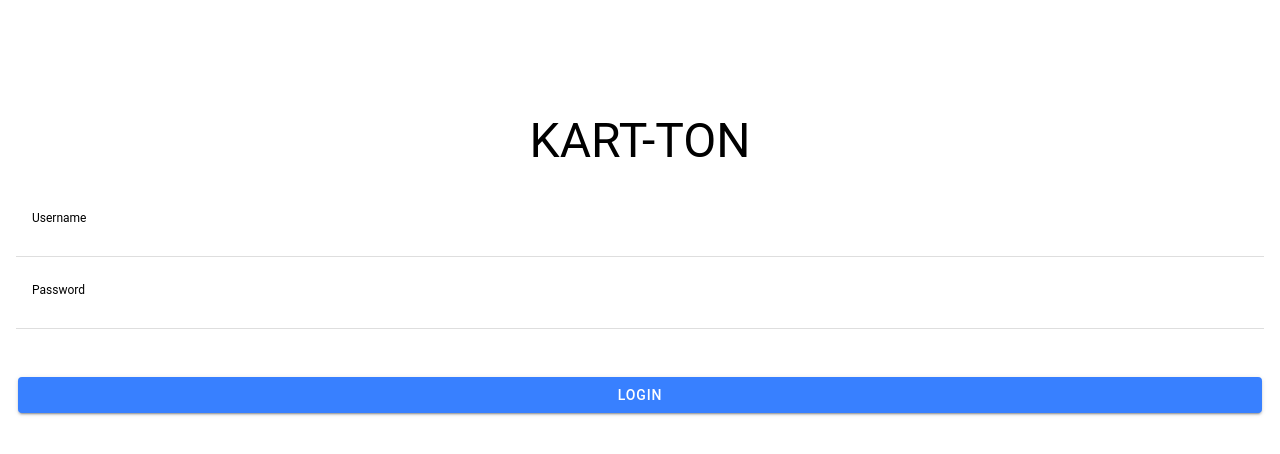
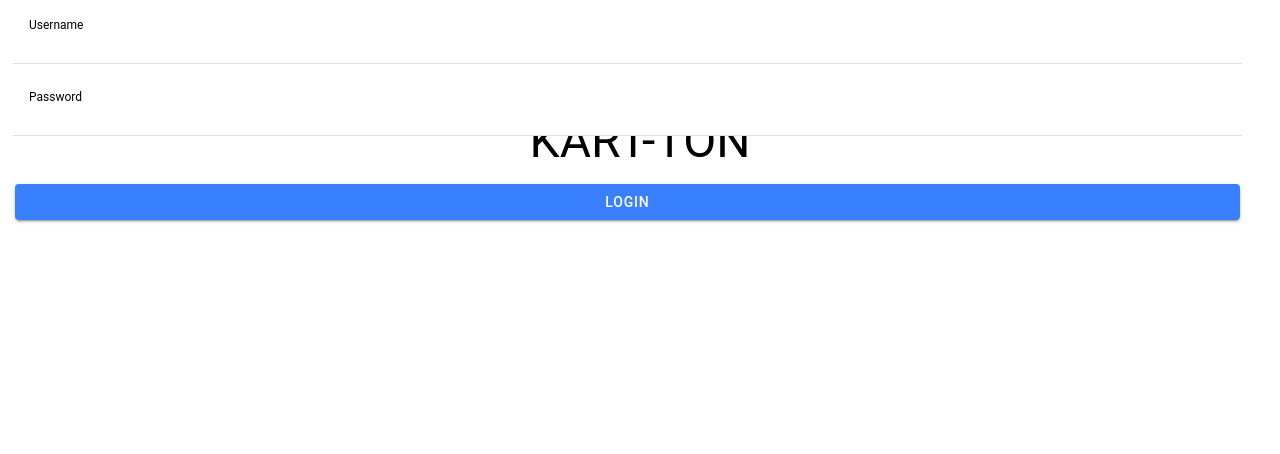
Before and after one commit to atmavi/kart-ton, a React (Create React App) app: page /login in a window 1280 px wide. Shown: the top 454 px of the page. Built offline with nearby package versions, Linux system fonts and the light colour scheme.

Commit message:
Added styling to RequestMaterialForm to take up almost whole page when opened

```diff
--- a/src/components/RequestmaterialForm/RequestMaterialForm.css
+++ b/src/components/RequestmaterialForm/RequestMaterialForm.css
@@ -0,0 +1,7 @@
+form {
+   position: absolute;
+   width: 96vw;
+   height: 96vh;
+   top: -1vh;
+   left: 1vw;
+}
--- a/src/pages/ReqMaterials/ReqMaterials.tsx
+++ b/src/pages/ReqMaterials/ReqMaterials.tsx
@@ -10,13 +10,7 @@ import {
    IonIcon,
    IonList,
    IonItem,
-   IonLabel,
-   IonInput,
-   IonButton,
-   IonTextarea,
-
-   IonItemGroup,
-   IonItemDivider
+   IonLabel
 } from '@ionic/react';
 
 import RequestMaterialForm from '../../components/RequestmaterialForm/RequestMaterialForm';
@@ -39,7 +33,6 @@ interface IRequestMaterial {
 
 const ReqMaterials: React.FC = () => {
    const [formDisplay, setFormDisplay] = useState<boolean>(false);
-   const [showPopover, setShowPopover] = useState(false);
 
 
    function ToggleDisplay() {
```
